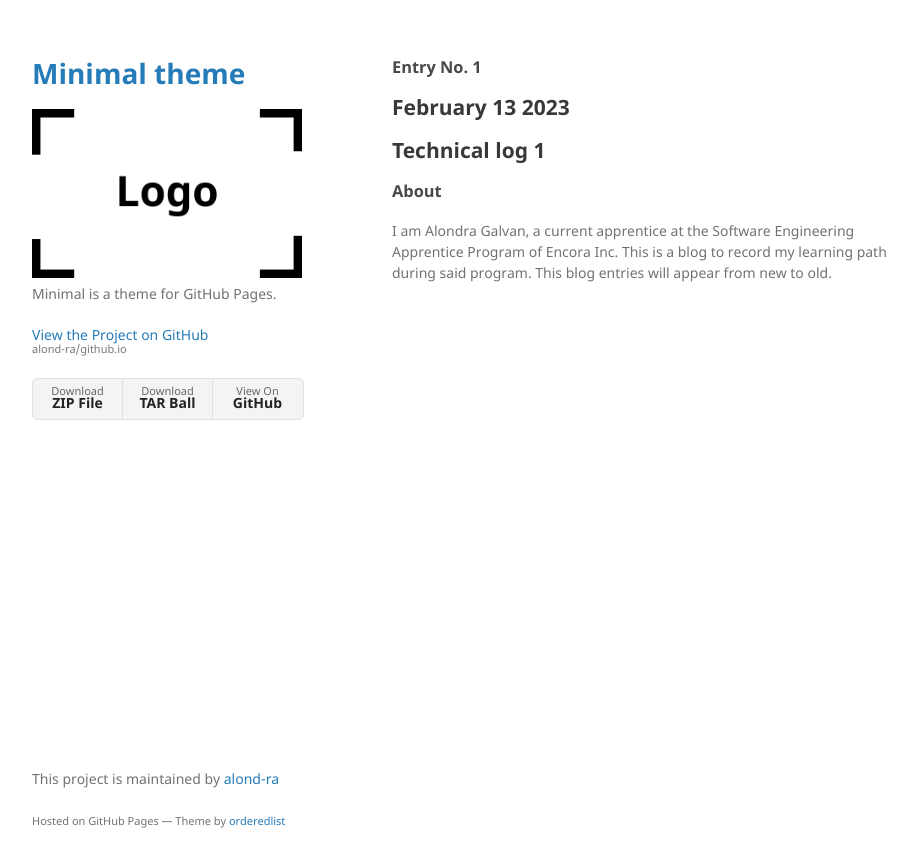
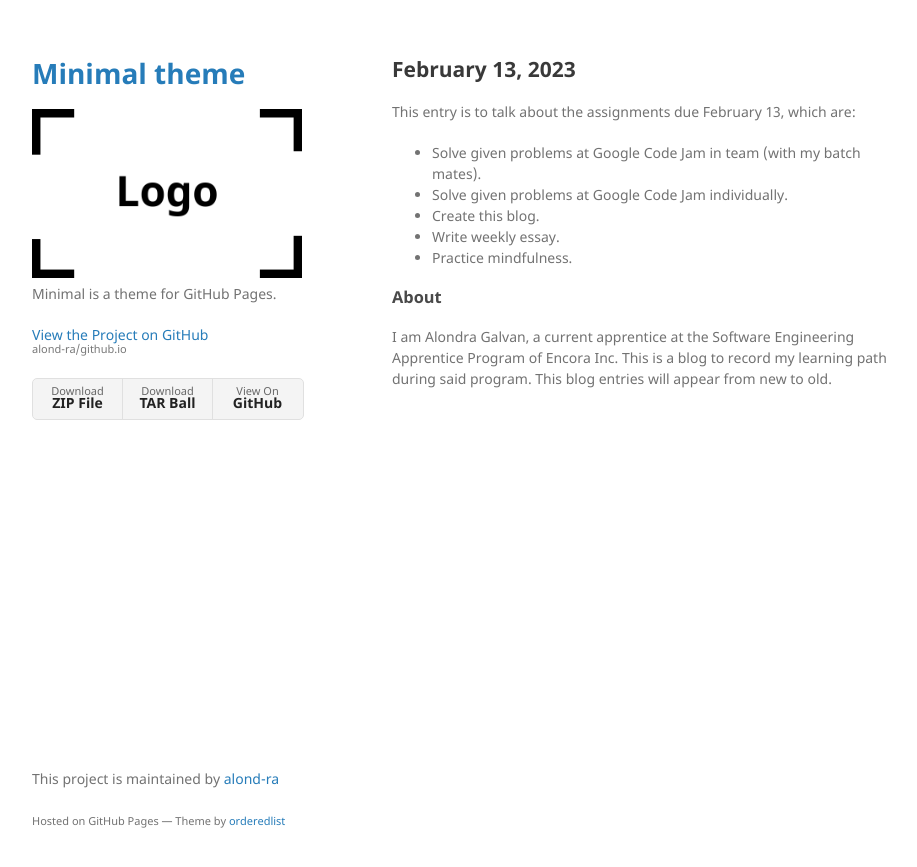
Before and after one commit to alond-ra/github.io, a Jekyll site: the page built from index.md, in a window 1280 px wide. Shown: the top 867 px of the page, without its empty margins (178-1095 px from the left). Built offline with Jekyll 4.4.1, drawn with Linux system fonts in a browser that asks for light colours; our own code applies the rules of GitHub Pages for plain Markdown files.

Commit message:
Update index.md

```diff
--- a/index.md
+++ b/index.md
@@ -2,9 +2,14 @@
 layout: default
 ---
 
-### Entry No. 1
-## February 13 2023
-## Technical log 1
+## February 13, 2023
+
+This entry is to talk about the assignments due February 13, which are:
+*   Solve given problems at Google Code Jam in team (with my batch mates).
+*   Solve given problems at Google Code Jam individually.
+*   Create this blog.
+*   Write weekly essay.
+*   Practice mindfulness.
 
 
 
```
